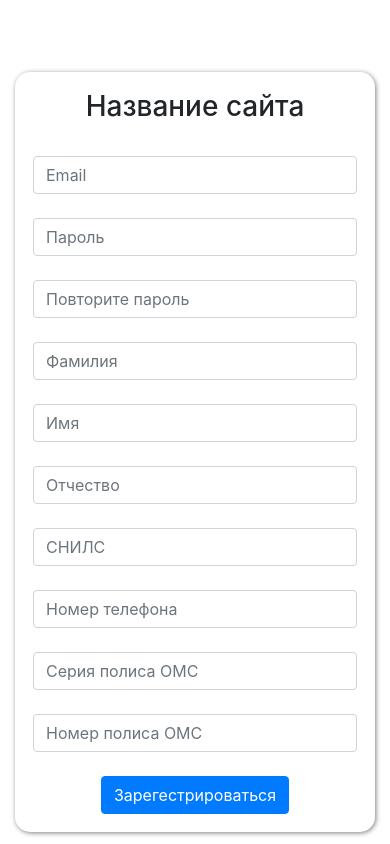
After one commit to Prettywoman13/Web_Hospital, a Flask app: page /registration in a window 390 px wide. The commit adds this page. Run offline with Flask 2, Linux system fonts and the light colour scheme; some libraries are stand-ins or nearby versions.

Commit message:
Registration page
Added registration page
Remark login page

```diff
--- /dev/null
+++ b/forms/registration.py
@@ -0,0 +1,17 @@
+from flask_wtf import FlaskForm
+from wtforms import PasswordField, SubmitField, EmailField, StringField, IntegerField
+from wtforms.validators import DataRequired, Email, InputRequired
+
+
+class RegistraionForm(FlaskForm):
+    email = EmailField('Почта', validators=[DataRequired(), Email(), InputRequired()])
+    password = PasswordField('Пароль', validators=[DataRequired()])
+    password_rep = PasswordField('Повторите пароль', validators=[DataRequired()])
+    surname = StringField('Фамилия', validators=[DataRequired()])
+    name = StringField('Имя', validators=[DataRequired()])
+    middle_name = StringField('Отчество', validators=[DataRequired()])
+    snils = IntegerField('СНИЛС', validators=[DataRequired()])
+    number_phone = IntegerField('Номер телефона', validators=[DataRequired()])
+    series_oms = IntegerField('Серия полиса ОМС (необязательно)', validators=[DataRequired()])
+    nubmer_oms = IntegerField('Номер полиса ОМС', validators=[DataRequired()])
+    submit = SubmitField('Зарегестрироваться')
--- a/main.py
+++ b/main.py
@@ -1,6 +1,7 @@
 from flask import Flask, render_template
 
 from forms.login import LoginForm
+from forms.registration import RegistraionForm
 
 app = Flask(__name__)
 app.config['SECRET_KEY'] = 'yandexlyceum_secret_key'
@@ -16,5 +17,11 @@ def login():
     return render_template("HTML/login.html", form=form)
 
 
+@app.route("/registration")
+def registration():
+    form = RegistraionForm()
+    return render_template("HTML/registration.html", form=form)
+
+
 if __name__ == '__main__':
     main()
--- /dev/null
+++ b/templates/HTML/registration.html
@@ -0,0 +1,98 @@
+<!DOCTYPE html>
+<html lang="en">
+<head>
+    <meta charset="UTF-8">
+    <meta name="viewport" content="width=device-width, initial-scale=1, shrink-to-fit=no">
+    <link rel="stylesheet" href="https://stackpath.bootstrapcdn.com/bootstrap/4.4.1/css/bootstrap.min.css" integrity="sha384-Vkoo8x4CGsO3+Hhxv8T/Q5PaXtkKtu6ug5TOeNV6gBiFeWPGFN9MuhOf23Q9Ifjh" crossorigin="anonymous">
+    <link href="static/CSS/style.css" rel="stylesheet">
+    <title>Регистрация</title>
+</head>
+<body>
+    <div class="container">
+        <div class="box-field">
+            <div class="row justify-content-center">
+                <div class="col-md-6">
+                    <h3>Название сайта</h3>
+                </div>
+            </div>
+
+            <div class="row justify-content-center">
+                <div class="col-md-6">
+                    <br>
+                    {{ form.email(class="form-control", type='email', placeholder="Email") }}
+                </div>
+            </div>
+
+            <div class="row justify-content-center">
+                <div class="col-md-6">
+                    <br>
+                    {{ form.password(class="form-control", type='password', placeholder="Пароль") }}
+                </div>
+            </div>
+
+            <div class="row justify-content-center">
+                <div class="col-md-6">
+                    <br>
+                    {{ form.password_rep(class="form-control", type='password', placeholder="Повторите пароль") }}
+                </div>
+            </div>
+
+            <div class="row justify-content-center">
+                <div class="col-md-6">
+                    <br>
+                    {{ form.surname(class="form-control", type='text', placeholder="Фамилия") }}
+                </div>
+            </div>
+
+            <div class="row justify-content-center">
+                <div class="col-md-6">
+                    <br>
+                    {{ form.name(class="form-control", type='text', placeholder="Имя") }}
+                </div>
+            </div>
+
+            <div class="row justify-content-center">
+                <div class="col-md-6">
+                    <br>
+                    {{ form.middle_name(class="form-control", type='text', placeholder="Отчество") }}
+                </div>
+            </div>
+
+            <div class="row justify-content-center">
+                <div class="col-md-6">
+                    <br>
+                    {{ form.snils(class="form-control", type='text', placeholder="СНИЛС") }}
+                </div>
+            </div>
+
+            <div class="row justify-content-center">
+                <div class="col-md-6">
+                    <br>
+                    {{ form.number_phone(class="form-control", type='text', placeholder="Номер телефона") }}
+                </div>
+            </div>
+
+            <div class="row justify-content-center">
+                <div class="col-md-6">
+                    <br>
+                    {{ form.series_oms(class="form-control", type='text', placeholder="Серия полиса ОМС") }}
+                </div>
+            </div>
+
+            <div class="row justify-content-center">
+                <div class="col-md-6">
+                    <br>
+                    {{ form.nubmer_oms(class="form-control", type='text', placeholder="Номер полиса ОМС") }}
+                </div>
+            </div>
+
+            <div class="row justify-content-left">
+                <div class="col-md">
+                    <br>
+                    {{ form.submit(class="submit", class="btn btn-primary") }}
+                </div>
+            </div>
+        </div>
+    </div>
+</body>
+</html>
```
Also changed, not shown: templates/HTML/login.html (+2 -6 lines).
